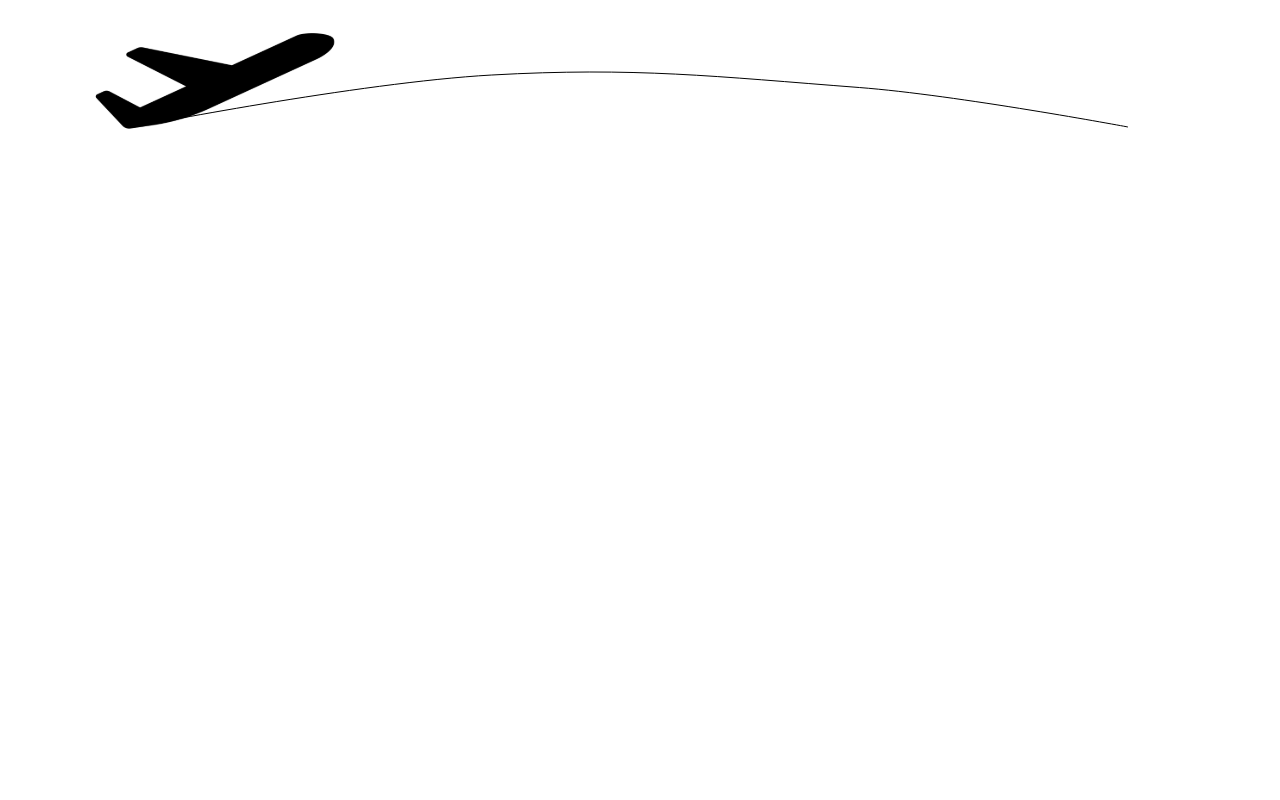
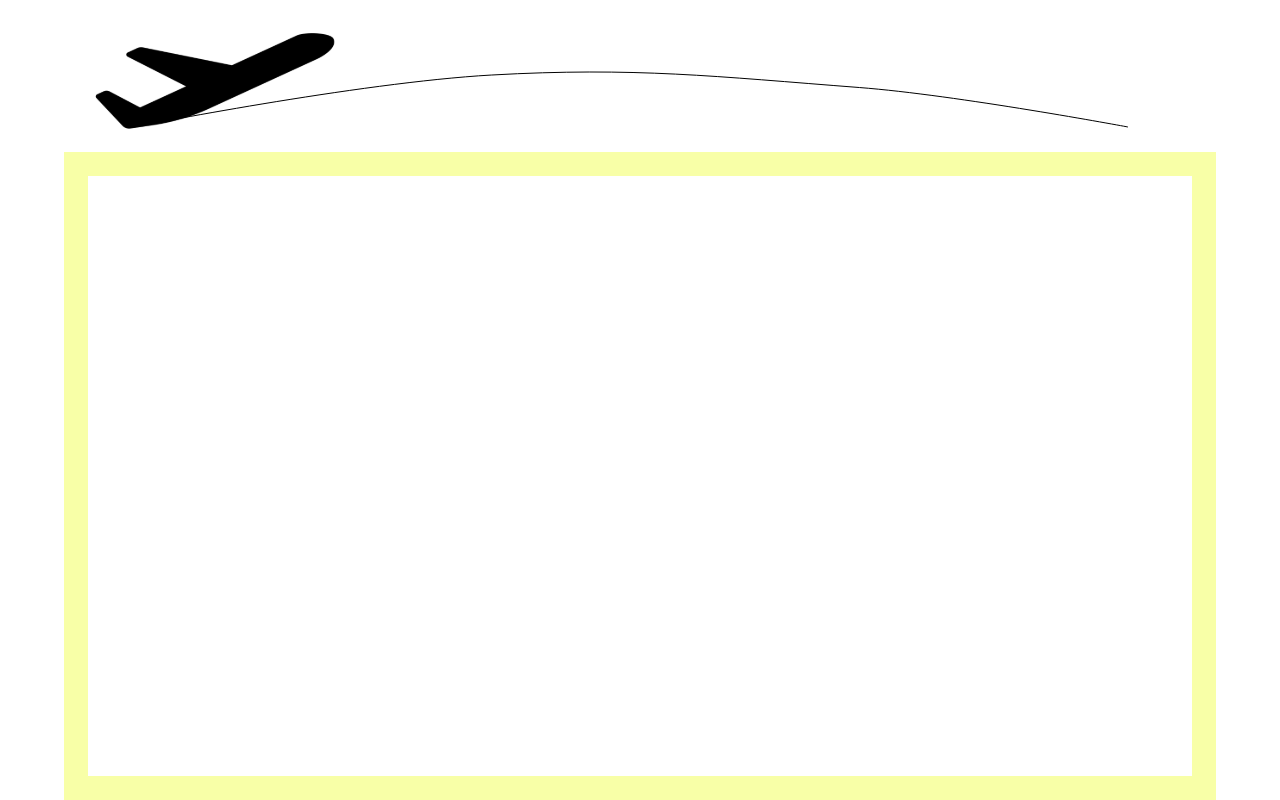
Before and after one commit to Lemontrace/Untact_Korea, a React (Create React App) app in the folder FrontEnd/untact_korea/: page / in a window 1280 px wide. Shown: the part 847-1647 px from the top of the page. Before the commit the page ends 1006 px from the top, so only its background shows below. Built offline with nearby package versions, Linux system fonts and the light colour scheme.

Commit message:
add local map border

```diff
--- a/FrontEnd/untact_korea/src/components/Content.js
+++ b/FrontEnd/untact_korea/src/components/Content.js
@@ -5,7 +5,7 @@ function Content() {
         <div className="full-map">
 
         </div>
-        <div className="local-map">
+        <div className="description">
 
         </div>
       </div>
@@ -14,6 +14,12 @@ function Content() {
         <img className={"plane"} src="./plane.svg" alt="plane"/>
         <img className={"flying-route"} src="./flying-route.svg" alt="flying line"/>
       </div>
+
+      <div className="local-map-border">
+        <div className="local-map">
+
+        </div>
+      </div>
     </main>
   )
 }
--- a/FrontEnd/untact_korea/src/styles/Content.css
+++ b/FrontEnd/untact_korea/src/styles/Content.css
@@ -4,7 +4,7 @@
     display: flex;
 }
 
-.full-map, .local-map {
+.full-map, .description {
     display: flex;
     width: 50%;
     height: 500px;
@@ -66,3 +66,15 @@
     margin: 0 12% 0 6%;
     transform: translateY(80px);
 }
+
+.local-map-border {
+    margin: 100px 5% 0 5%;
+    padding: 24px;
+    background-color: #F8FFA7;
+}
+
+.local-map {
+    width: 100%;
+    height: 600px;
+    background-color: white;
+}
```
